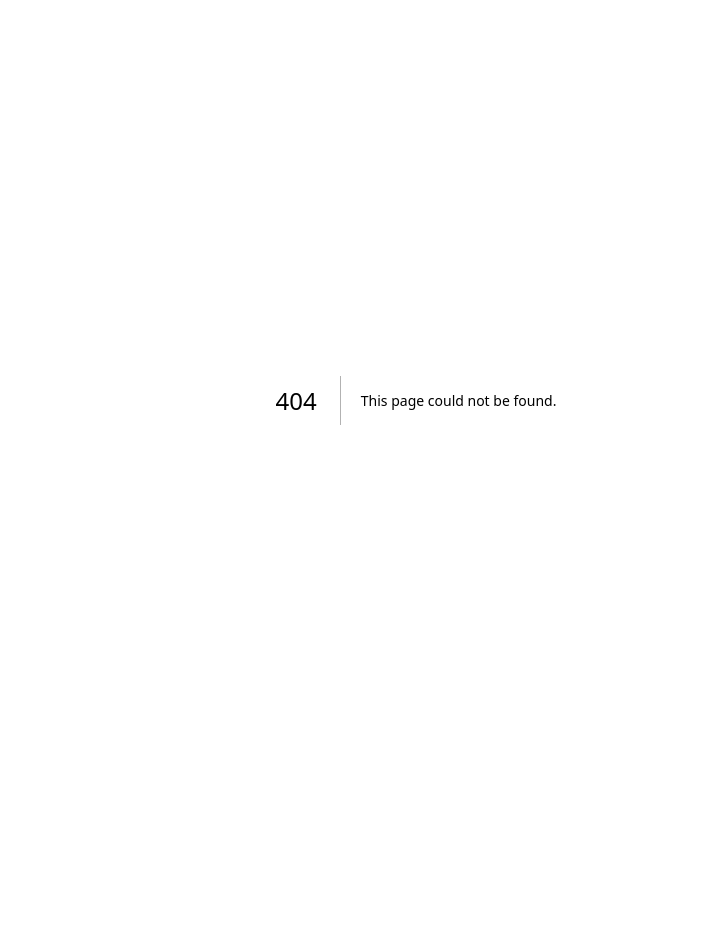
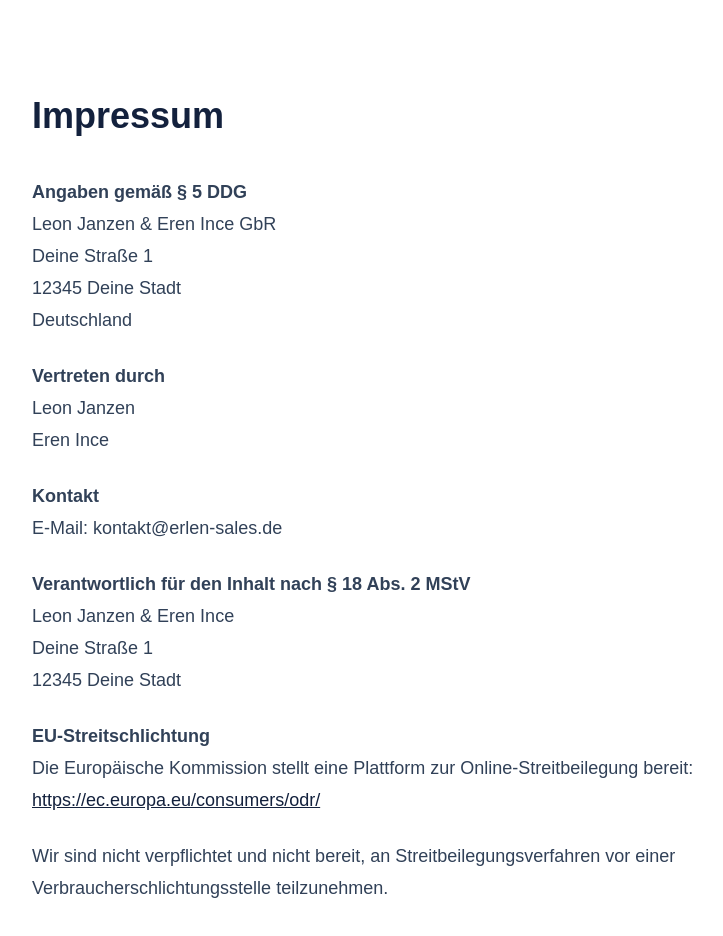
Before and after one commit to Erlen-Sales/erlen-sales-webseite, a Next.js app: page /impressum in a window 1280 px wide. Before the commit this address had no page. Shown: the top 936 px of the page, without its empty margins (224-947 px from the left). Before the commit the page ends 800 px from the top, so only its background shows below. Built offline with nearby package versions, Linux system fonts and the light colour scheme.

Commit message:
Impressum aktualisiert

```diff
--- /dev/null
+++ b/app/datenschutz/page.tsx
@@ -0,0 +1,30 @@
+export default function DatenschutzPage() {
+  return (
+    <main className="min-h-screen bg-white px-6 py-24 text-[#13213d]">
+      <div className="mx-auto max-w-3xl">
+        <h1 className="text-4xl font-bold">Datenschutzerklärung</h1>
+
+        <div className="mt-10 space-y-4 text-lg leading-8 text-slate-700">
+          <p>
+            Wir freuen uns über Ihr Interesse an unserem Unternehmen. Der Schutz
+            Ihrer personenbezogenen Daten ist uns wichtig.
+          </p>
+
+          <p>
+            Wenn Sie uns über das Bewerbungsformular kontaktieren, werden die von
+            Ihnen angegebenen Daten ausschließlich zur Bearbeitung Ihrer Bewerbung
+            verwendet.
+          </p>
+
+          <p>
+            Verantwortlich: Leon Janzen & Eren Ince GbR
+          </p>
+
+          <p>
+            Kontakt: kontakt@erlen-sales.de
+          </p>
+        </div>
+      </div>
+    </main>
+  );
+}
--- /dev/null
+++ b/app/impressum/page.tsx
@@ -0,0 +1,57 @@
+export default function ImpressumPage() {
+  return (
+    <main className="min-h-screen bg-white px-6 py-24 text-[#13213d]">
+      <div className="mx-auto max-w-3xl">
+        <h1 className="text-4xl font-bold">Impressum</h1>
+
+        <div className="mt-10 space-y-6 text-lg leading-8 text-slate-700">
+          <div>
+            <p className="font-semibold">Angaben gemäß § 5 DDG</p>
+            <p>Leon Janzen & Eren Ince GbR</p>
+            <p>Deine Straße 1</p>
+            <p>12345 Deine Stadt</p>
+            <p>Deutschland</p>
+          </div>
+
+          <div>
+            <p className="font-semibold">Vertreten durch</p>
+            <p>Leon Janzen</p>
+            <p>Eren Ince</p>
+          </div>
+
+          <div>
+            <p className="font-semibold">Kontakt</p>
+            <p>E-Mail: kontakt@erlen-sales.de</p>
+          </div>
+
+          <div>
+            <p className="font-semibold">Verantwortlich für den Inhalt nach § 18 Abs. 2 MStV</p>
+            <p>Leon Janzen & Eren Ince</p>
+            <p>Deine Straße 1</p>
+            <p>12345 Deine Stadt</p>
+          </div>
+
+          <div>
+            <p className="font-semibold">EU-Streitschlichtung</p>
+            <p>
+              Die Europäische Kommission stellt eine Plattform zur Online-Streitbeilegung bereit:
+            </p>
+            <a
+              href="https://ec.europa.eu/consumers/odr/"
+              target="_blank"
+              className="text-[#13213d] underline"
+            >
+              https://ec.europa.eu/consumers/odr/
+            </a>
+          </div>
+
+          <div>
+            <p>
+              Wir sind nicht verpflichtet und nicht bereit, an Streitbeilegungsverfahren vor einer Verbraucherschlichtungsstelle teilzunehmen.
+            </p>
+          </div>
+        </div>
+      </div>
+    </main>
+  );
+}
```
